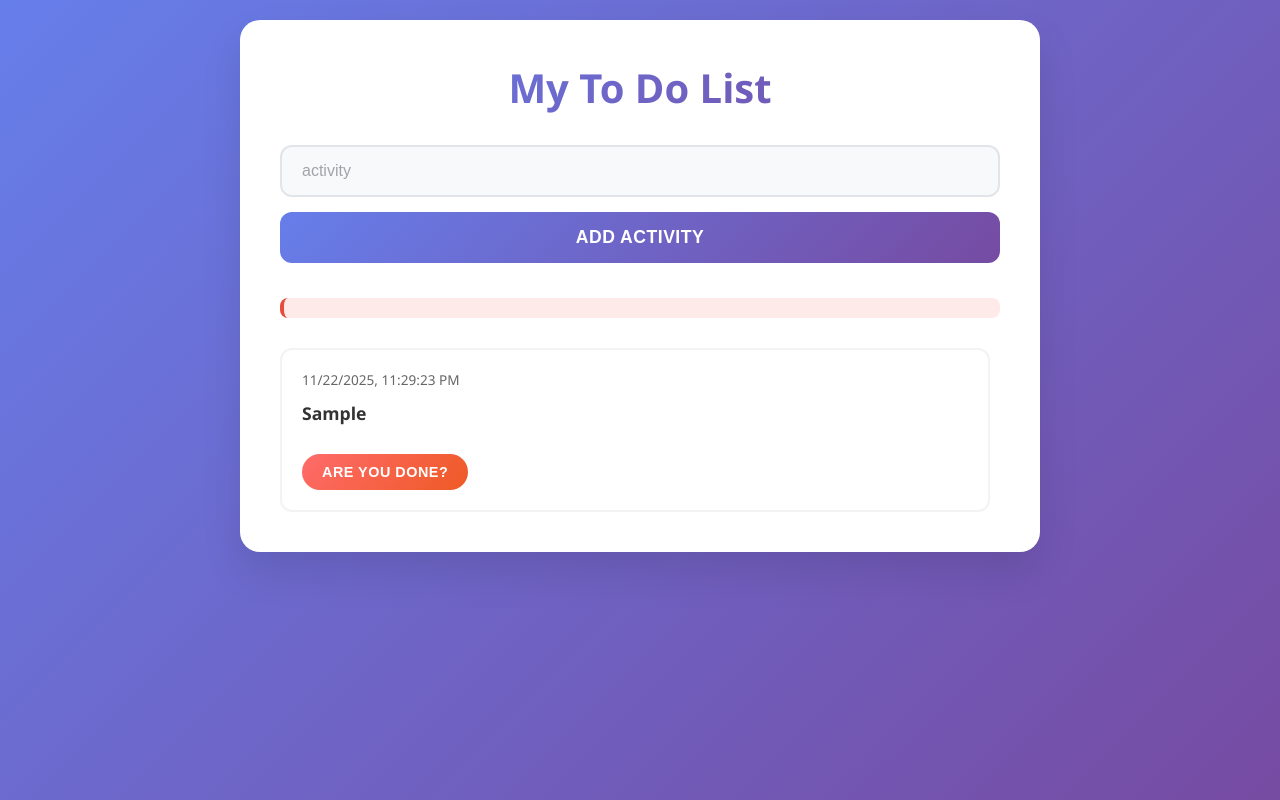
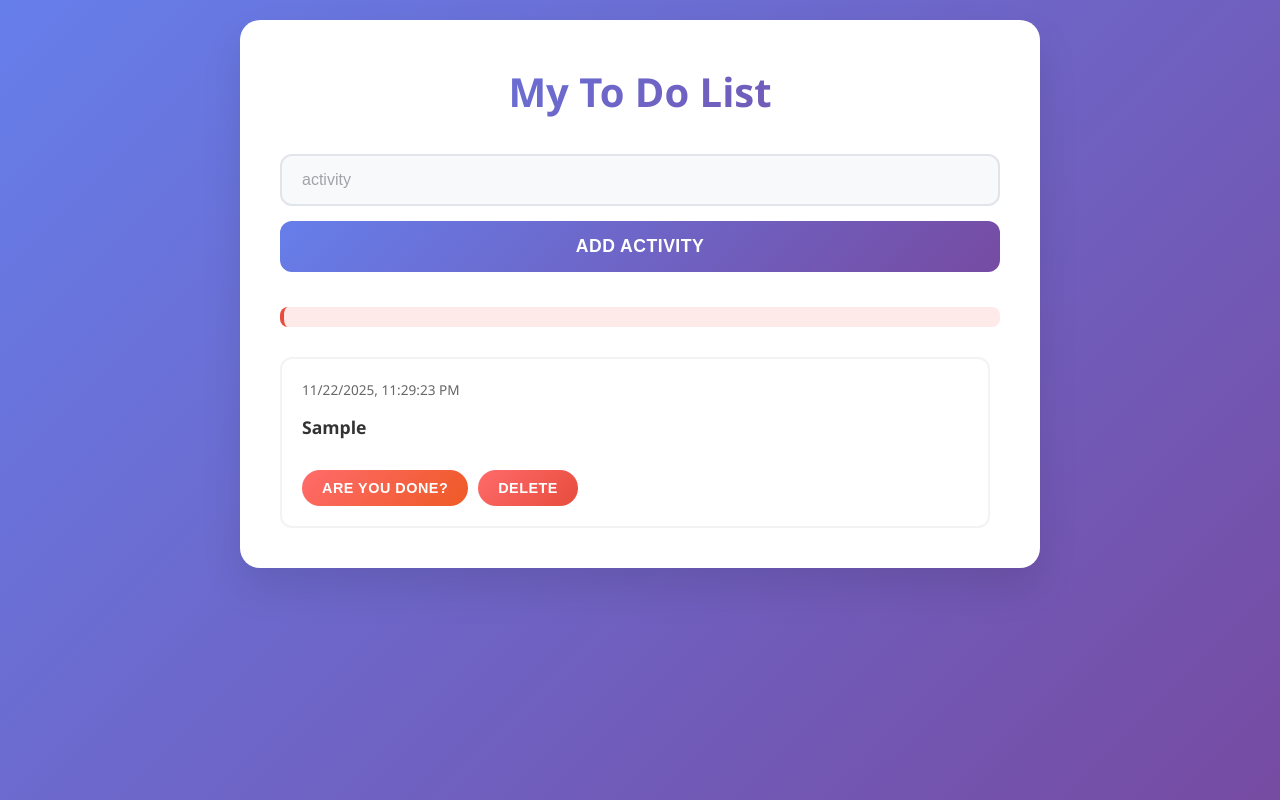
Before and after one commit to Oluwadiyaayobami/my-progress-dotnot-open-its-how-i-stareted, a React (Vite) app in the folder project/: page / in a window 1280 px wide. Both pictures are taken after typing "Sample" into the empty fields and a click on the button "ADD ACTIVITY". Built offline with nearby package versions, Linux system fonts and the light colour scheme.

Commit message:
MADE ADJUSTMENT TO THE TODOLIST ADDED A DELETE OPTION

```diff
--- a/project/src/index.css
+++ b/project/src/index.css
@@ -1,3 +1,19 @@
+/* ===== RESET & GLOBAL STYLES ===== */
+* {
+  margin: 0;
+  padding: 0;
+  box-sizing: border-box;
+}
+
+body {
+  font-family: 'Segoe UI', Tahoma, Geneva, Verdana, sans-serif;
+  background: linear-gradient(135deg, #667eea 0%, #764ba2 100%);
+  min-height: 100vh;
+  padding: 20px;
+  line-height: 1.6;
+}
+
+/* ===== CARD COMPONENT STYLES ===== */
 .cards {
   border: 1px solid #ddd;
   border-radius: 8px;
@@ -6,6 +22,13 @@
   max-width: 300px;
   margin: 20px;
   box-shadow: 0 2px 4px rgba(0,0,0,0.1);
+  background: white;
+  transition: transform 0.3s ease, box-shadow 0.3s ease;
+}
+
+.cards:hover {
+  transform: translateY(-5px);
+  box-shadow: 0 8px 25px rgba(0,0,0,0.15);
 }
 
 .cards img {
@@ -14,20 +37,24 @@
   border-radius: 50%;
   object-fit: cover;
   margin-bottom: 12px;
+  border: 3px solid #667eea;
 }
 
 .cards-title {
   color: #333;
   margin: 8px 0;
   font-size: 1.5rem;
+  font-weight: 700;
 }
 
 .card-role {
   color: #666;
   margin: 4px 0;
   font-size: 1rem;
+  font-weight: 500;
 }
-/* Container styling */
+
+/* ===== COLOUR PICKER STYLES ===== */
 .colour-picker-container {
   max-width: 400px;
   margin: 40px auto;
@@ -39,7 +66,6 @@
   font-family: "Poppins", sans-serif;
 }
 
-/* Title */
 .title {
   font-size: 1.6rem;
   font-weight: 600;
@@ -47,7 +73,6 @@
   color: #333;
 }
 
-/* Colour preview box */
 .colour_picker_box {
   width: 100%;
   height: 150px;
@@ -60,7 +85,6 @@
   align-items: center;
 }
 
-/* Text inside the color box */
 .coourpicked {
   font-size: 1rem;
   font-weight: 500;
@@ -68,7 +92,6 @@
   text-shadow: 0 1px 3px rgba(0, 0, 0, 0.4);
 }
 
-/* Label */
 .select-colour {
   display: block;
   margin-bottom: 10px;
@@ -76,7 +99,6 @@
   color: #444;
 }
 
-/* Color input */
 .input {
   width: 80px;
   height: 40px;
@@ -86,7 +108,6 @@
   outline: none;
 }
 
-/* Remove default color picker styles for better appearance (optional) */
 .input::-webkit-color-swatch-wrapper {
   padding: 0;
   border-radius: 6px;
@@ -96,21 +117,8 @@
   border: none;
   border-radius: 6px;
 }
-/* index.css */
 
-* {
-  margin: 0;
-  padding: 0;
-  box-sizing: border-box;
-}
-
-body {
-  font-family: 'Segoe UI', Tahoma, Geneva, Verdana, sans-serif;
-  background: linear-gradient(135deg, #667eea 0%, #764ba2 100%);
-  min-height: 100vh;
-  padding: 20px;
-}
-
+/* ===== TODO LIST STYLES ===== */
 .todobox {
   max-width: 800px;
   margin: 0 auto;
@@ -192,6 +200,7 @@ body {
   border-left: 4px solid #e74c3c;
 }
 
+/* ===== TODO LIST ITEMS ===== */
 div:has(> .liofevent) {
   margin-top: 30px;
 }
@@ -209,6 +218,7 @@ div:has(> .liofevent) {
   gap: 12px;
   position: relative;
   overflow: hidden;
+  animation: slideIn 0.3s ease-out;
 }
 
 .liofevent:hover {
@@ -237,11 +247,6 @@ div:has(> .liofevent) {
   margin-bottom: 0;
 }
 
-/* Completed task styling */
-.liofevent:has(+ .liofevent) {
-  border-bottom: 2px solid #f1f3f4;
-}
-
 .liofevent span:first-child {
   font-size: 0.85rem;
   color: #666;
@@ -255,30 +260,7 @@ div:has(> .liofevent) {
   flex-grow: 1;
 }
 
-/* Status indicator for completed tasks */
-.liofevent:has(> :last-child:contains('done')) {
-  background: #f8fff8;
-  border-color: #2ecc71;
-}
-
-.liofevent:has(> :last-child:contains('done'))::after {
-  content: '✅ Completed';
-  position: absolute;
-  top: 15px;
-  right: 15px;
-  background: #2ecc71;
-  color: white;
-  padding: 5px 10px;
-  border-radius: 20px;
-  font-size: 0.8rem;
-  font-weight: 600;
-}
-
-/* For browsers that don't support :has with contains, we'll use a different approach */
-.liofevent .completed-status {
-  display: none;
-}
-
+/* Completed task styling */
 .liofevent[data-completed="true"] {
   background: #f8fff8;
   border-color: #2ecc71;
@@ -298,6 +280,7 @@ div:has(> .liofevent) {
   font-weight: 600;
 }
 
+/* ===== BUTTON STYLES ===== */
 .eventclicker {
   align-self: flex-start;
   background: linear-gradient(135deg, #ff6b6b, #ee5a24);
@@ -319,10 +302,115 @@ div:has(> .liofevent) {
   box-shadow: 0 5px 15px rgba(255, 107, 107, 0.4);
 }
 
-/* Update your JSX to use data attributes for better CSS targeting */
-/* Add this to your li element: data-completed={element.completed} */
+/* ===== DELETE BUTTON STYLES ===== */
+.deletbtn {
+  background: linear-gradient(135deg, #ff6b6b, #e74c3c);
+  color: white;
+  border: none;
+  padding: 10px 20px;
+  border-radius: 25px;
+  font-weight: 600;
+  cursor: pointer;
+  transition: all 0.3s ease;
+  font-size: 0.9rem;
+  text-transform: uppercase;
+  letter-spacing: 0.5px;
+  margin-left: 10px;
+  position: relative;
+  overflow: hidden;
+}
 
-/* Responsive design */
+.deletbtn:hover {
+  transform: translateY(-2px);
+  box-shadow: 0 5px 15px rgba(231, 76, 60, 0.4);
+  background: linear-gradient(135deg, #ff8e8e, #e74c3c);
+}
+
+.deletbtn:active {
+  transform: translateY(0);
+}
+
+.deletbtn::before {
+  content: '';
+  position: absolute;
+  top: 0;
+  left: -100%;
+  width: 100%;
+  height: 100%;
+  background: linear-gradient(90deg, transparent, rgba(255,255,255,0.3), transparent);
+  transition: left 0.5s;
+}
+
+.deletbtn:hover::before {
+  left: 100%;
+}
+
+/* Task actions container */
+.task-actions {
+  display: flex;
+  gap: 10px;
+  align-items: center;
+  margin-top: 10px;
+  flex-wrap: wrap;
+}
+
+.completed-badge {
+  color: #2ecc71;
+  font-weight: 600;
+  padding: 5px 10px;
+  background: #f8fff8;
+  border-radius: 15px;
+  border: 1px solid #2ecc71;
+}
+
+/* ===== ANIMATIONS ===== */
+@keyframes slideIn {
+  from {
+    opacity: 0;
+    transform: translateY(20px);
+  }
+  to {
+    opacity: 1;
+    transform: translateY(0);
+  }
+}
+
+@keyframes shake {
+  0%, 100% { transform: translateX(0); }
+  25% { transform: translateX(-3px); }
+  75% { transform: translateX(3px); }
+}
+
+.deletbtn:focus {
+  animation: shake 0.3s ease-in-out;
+}
+
+/* ===== SCROLLBAR STYLING ===== */
+div:has(> .liofevent) {
+  max-height: 60vh;
+  overflow-y: auto;
+  padding-right: 10px;
+}
+
+div:has(> .liofevent)::-webkit-scrollbar {
+  width: 6px;
+}
+
+div:has(> .liofevent)::-webkit-scrollbar-track {
+  background: #f1f1f1;
+  border-radius: 10px;
+}
+
+div:has(> .liofevent)::-webkit-scrollbar-thumb {
+  background: linear-gradient(135deg, #667eea, #764ba2);
+  border-radius: 10px;
+}
+
+div:has(> .liofevent)::-webkit-scrollbar-thumb:hover {
+  background: linear-gradient(135deg, #5a6fd8, #6a4190);
+}
+
+/* ===== RESPONSIVE DESIGN ===== */
 @media (max-width: 768px) {
   body {
     padding: 10px;
@@ -349,9 +437,26 @@ div:has(> .liofevent) {
     padding: 15px;
   }
 
-  .eventclicker {
+  .eventclicker, .deletbtn {
     width: 100%;
     text-align: center;
+    margin-left: 0;
+    margin-top: 5px;
+  }
+
+  .task-actions {
+    flex-direction: column;
+    gap: 8px;
+  }
+
+  .cards {
+    margin: 10px;
+    max-width: 100%;
+  }
+
+  .colour-picker-container {
+    margin: 20px auto;
+    padding: 15px;
   }
 }
 
@@ -363,45 +468,37 @@ div:has(> .liofevent) {
   .titleoftodo {
     font-size: 1.8rem;
   }
+
+  .cards-title {
+    font-size: 1.3rem;
   }
 
-/* Animation for new items */
-@keyframes slideIn {
-  from {
-    opacity: 0;
-    transform: translateY(20px);
-  }
-  to {
-    opacity: 1;
-    transform: translateY(0);
+  .title {
+    font-size: 1.4rem;
   }
 }
 
-.liofevent {
-  animation: slideIn 0.3s ease-out;
+/* ===== UTILITY CLASSES ===== */
+.text-center {
+  text-align: center;
 }
 
-/* Custom scrollbar for the list container */
-div:has(> .liofevent) {
-  max-height: 60vh;
-  overflow-y: auto;
-  padding-right: 10px;
+.mt-20 {
+  margin-top: 20px;
 }
 
-div:has(> .liofevent)::-webkit-scrollbar {
-  width: 6px;
+.mb-20 {
+  margin-bottom: 20px;
 }
 
-div:has(> .liofevent)::-webkit-scrollbar-track {
-  background: #f1f1f1;
-  border-radius: 10px;
+.flex {
+  display: flex;
 }
 
-div:has(> .liofevent)::-webkit-scrollbar-thumb {
-  background: linear-gradient(135deg, #667eea, #764ba2);
-  border-radius: 10px;
+.justify-center {
+  justify-content: center;
 }
 
-div:has(> .liofevent)::-webkit-scrollbar-thumb:hover {
-  background: linear-gradient(135deg, #5a6fd8, #6a4190);
+.items-center {
+  align-items: center;
 }
--- a/project/src/todolist.jsx
+++ b/project/src/todolist.jsx
@@ -30,6 +30,11 @@ function Todolist(){
 
 
     };
+    const deletetask = (index) => {
+      setactivity((a) => a.filter((element,i) => i !== index ))
+    }
+    // to delete something u pass the index of what u want to delete and get the index of it send the index to your function and filter note filter accept two variable eelemet and index so u take the i of the filter if its not eual to the index u leav it and the one equal to the index remove it
+
 
 
     return (
@@ -40,7 +45,7 @@ function Todolist(){
             <p id="error" className="errormessage"></p>
 
             <div>
-                {activity.map((element,index) => (<li className="liofevent" key={index}><span>{element.date}</span> <span>{element.activity}</span> <span>{element.completed ? 'status: done' : '' }</span><span>{!element.completed &&(<button className="eventclicker" onClick={() => handlecomplication(index)}  id="button" key={index}>Are you done? </button>)}</span></li>)) }
+                {activity.map((element,index) => (<li className="liofevent" key={index}><span>{element.date}</span> <span>{element.activity}</span> <span>{element.completed ? 'status: done' : '' }</span><span>{!element.completed &&(<button className="eventclicker" onClick={() => handlecomplication(index)}  id="button" key={index}>Are you done? </button>)}<span><button onClick={()=>deletetask(index)} className="deletbtn">Delete</button></span></span></li>)) }
             </div>
 
         </div>
```
Lines whose indentation alone changed are shown as unchanged.
